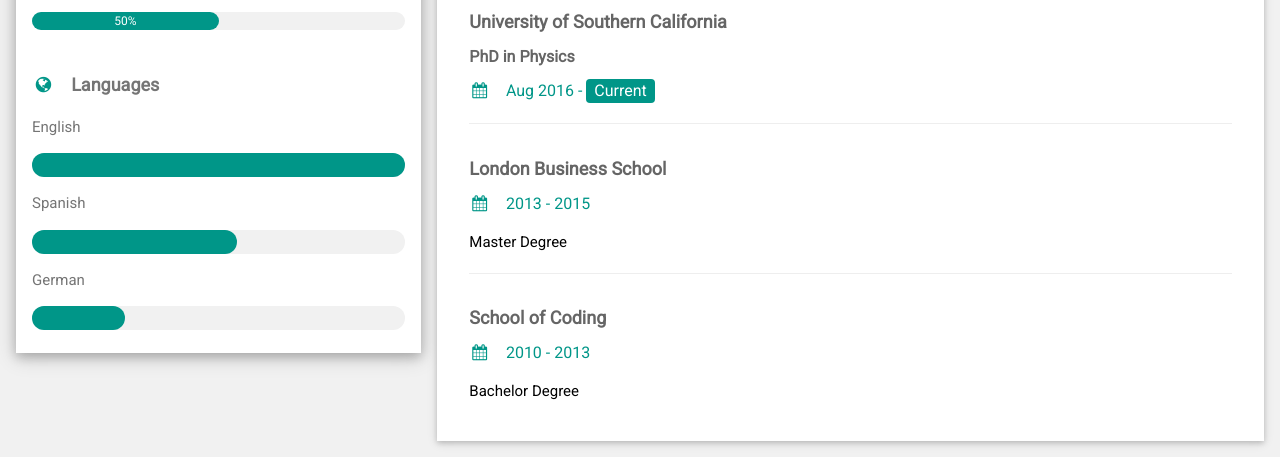
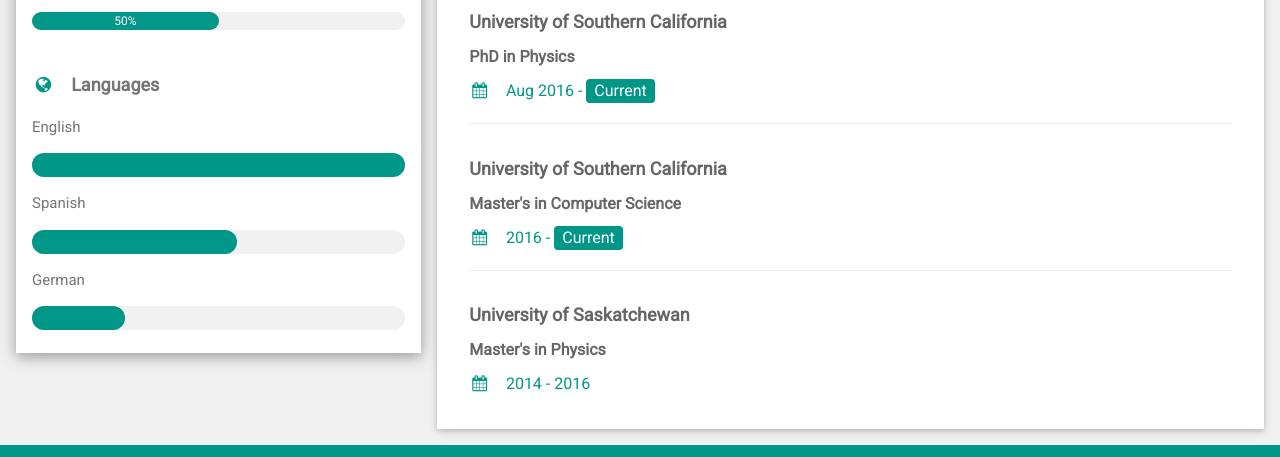
Before and after one commit to masarunakajima/masarunakajima1.github.io, a plain HTML site: page index.html in a window 1280 px wide. Shown: the part 719-1176 px from the top of the page. Drawn offline with nearby package versions, Linux system fonts and the light colour scheme.

Commit message:
updated education

```diff
--- a/index.html
+++ b/index.html
@@ -115,15 +115,21 @@
           <hr>
         </div>
         <div class="w3-container">
-          <h5 class="w3-opacity"><b>London Business School</b></h5>
-          <h6 class="w3-text-teal"><i class="fa fa-calendar fa-fw w3-margin-right"></i>2013 - 2015</h6>
-          <p>Master Degree</p>
+          <h5 class="w3-opacity"><b>University of Southern California</b></h5>
+          <h6 class="w3-opacity"><b>Master's in Computer Science</b></h6>
+          <h6 class="w3-text-teal"><i class="fa fa-calendar fa-fw
+              w3-margin-right"></i>2016 - <span class="w3-tag w3-teal w3-round">Current</span></h6>
+          <!--<h6 class="w3-text-teal"><i class="fa fa-calendar fa-fw w3-margin-right"></i>2013 - 2015</h6>-->
+          <!--<p>Master's in Computer Science</p>-->
           <hr>
         </div>
         <div class="w3-container">
-          <h5 class="w3-opacity"><b>School of Coding</b></h5>
-          <h6 class="w3-text-teal"><i class="fa fa-calendar fa-fw w3-margin-right"></i>2010 - 2013</h6>
-          <p>Bachelor Degree</p><br>
+          <h5 class="w3-opacity"><b>University of Saskatchewan</b></h5>
+          <h6 class="w3-opacity"><b>Master's in Physics</b></h6>
+          <h6 class="w3-text-teal"><i class="fa fa-calendar fa-fw
+              w3-margin-right"></i>2014 - 2016</h6>
+          <!--<p>Master's in Physics</p>-->
+          <br>
         </div>
       </div>
 
```
